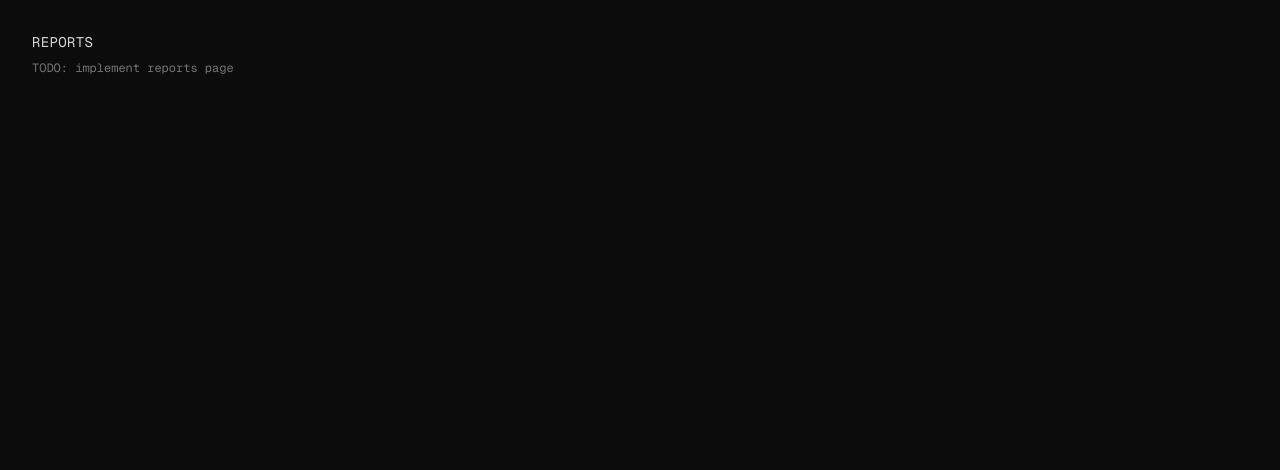
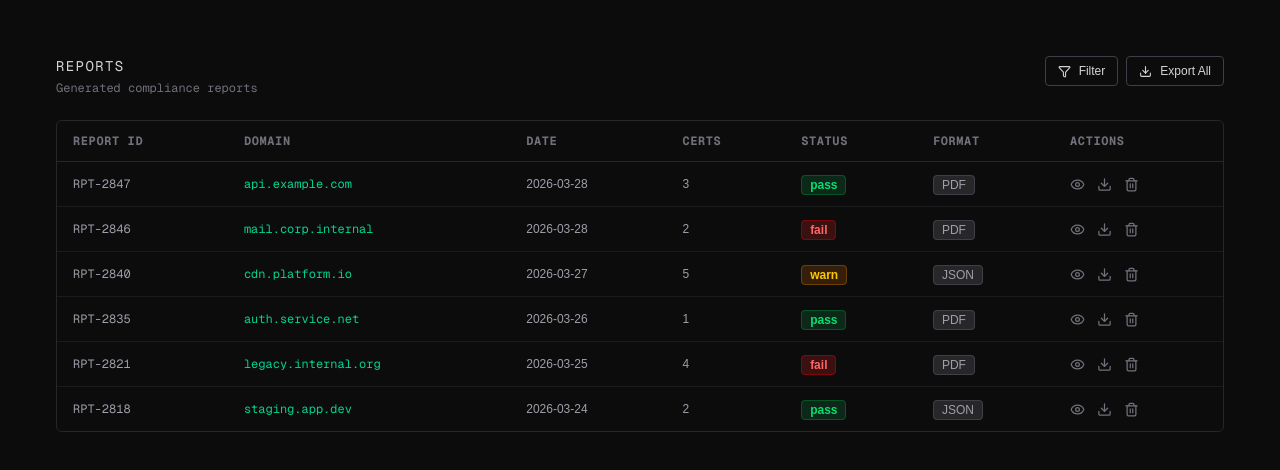
Before and after one commit to Crude-Palm-Oil/smelt-frontend, a Next.js app: page /main/reports in a window 1280 px wide. Shown: the top 470 px of the page. Built offline with nearby package versions, Linux system fonts and the light colour scheme.

Commit message:
finish early design for reports page

```diff
--- a/app/main/reports/page.tsx
+++ b/app/main/reports/page.tsx
@@ -1,12 +1,60 @@
-export default function reportsPage() {
+"use client"
+
+import { useState } from "react"
+import { mockReports } from "@/lib/MockData"
+import { ReportsTable } from "@/components/reports/ReportsTable"
+import { Report } from "@/types"
+import { Filter, Download } from "lucide-react"
+
+export default function ReportsPage() {
+  const [reports, setReports] = useState<Report[]>(mockReports)
+
+  const handleView = (report: Report) => {
+    console.log("View", report.id)
+    // TODO: open report preview or navigate to detail page
+  }
+
+  const handleDownload = (report: Report) => {
+    console.log("Download", report.id)
+    // TODO: call FastAPI GET /reports/{scan_id} and trigger download
+  }
+
+  const handleDelete = (report: Report) => {
+    setReports((prev) => prev.filter((r) => r.id !== report.id))
+    // TODO: call DELETE endpoint
+  }
+
   return (
-    <div>
-      <h1 className="text-sm font-mono text-neutral-300 uppercase tracking-wide">
-        reports
-      </h1>
-      <p className="text-xs font-mono text-neutral-500 mt-2">
-        TODO: implement reports page
-      </p>
+    <div className="p-6 space-y-6">
+      {/* Header */}
+      <div className="flex items-start justify-between">
+        <div>
+          <h1 className="text-sm font-mono text-zinc-300 tracking-widest uppercase">
+            Reports
+          </h1>
+          <p className="text-xs text-zinc-500 mt-1 font-mono">
+            Generated compliance reports
+          </p>
+        </div>
+        <div className="flex gap-2">
+          <button className="flex items-center gap-2 px-3 py-1.5 text-xs border border-zinc-700 text-zinc-300 rounded hover:bg-zinc-800 transition-colors">
+            <Filter size={13} />
+            Filter
+          </button>
+          <button className="flex items-center gap-2 px-3 py-1.5 text-xs border border-zinc-700 text-zinc-300 rounded hover:bg-zinc-800 transition-colors">
+            <Download size={13} />
+            Export All
+          </button>
+        </div>
+      </div>
+
+      {/* Table */}
+      <ReportsTable
+        reports={reports}
+        onView={handleView}
+        onDownload={handleDownload}
+        onDelete={handleDelete}
+      />
     </div>
-  );
+  )
 }
--- /dev/null
+++ b/components/reports/ReportsTable.tsx
@@ -0,0 +1,85 @@
+"use client"
+
+import { Report } from "@/types"
+import { Eye, Download, Trash2 } from "lucide-react"
+
+const statusStyles: Record<Report["status"], string> = {
+  pass: "bg-green-900/40 text-green-400 border border-green-700/50",
+  fail: "bg-red-900/40 text-red-400 border border-red-700/50",
+  warn: "bg-yellow-900/40 text-yellow-400 border border-yellow-700/50",
+}
+
+const formatStyles = "bg-zinc-800 text-zinc-400 border border-zinc-700 text-xs px-2 py-0.5 rounded"
+
+interface Props {
+  reports: Report[]
+  onView: (report: Report) => void
+  onDownload: (report: Report) => void
+  onDelete: (report: Report) => void
+}
+
+export function ReportsTable({ reports, onView, onDownload, onDelete }: Props) {
+  return (
+    <div className="rounded-md border border-zinc-800 overflow-hidden">
+      <table className="w-full text-sm">
+        <thead>
+          <tr className="border-b border-zinc-800">
+            {["REPORT ID", "DOMAIN", "DATE", "CERTS", "STATUS", "FORMAT", "ACTIONS"].map((h) => (
+              <th
+                key={h}
+                className="px-4 py-3 text-left text-xs font-mono text-zinc-500 tracking-wider"
+              >
+                {h}
+              </th>
+            ))}
+          </tr>
+        </thead>
+        <tbody>
+          {reports.map((report, i) => (
+            <tr
+              key={report.id}
+              className={`border-b border-zinc-800/60 hover:bg-zinc-800/30 transition-colors ${
+                i === reports.length - 1 ? "border-b-0" : ""
+              }`}
+            >
+              <td className="px-4 py-3 font-mono text-zinc-400 text-xs">{report.id}</td>
+              <td className="px-4 py-3 font-mono text-emerald-400 text-xs">{report.domain}</td>
+              <td className="px-4 py-3 text-zinc-400 text-xs">{report.date}</td>
+              <td className="px-4 py-3 text-zinc-400 text-xs">{report.certs}</td>
+              <td className="px-4 py-3">
+                <span className={`text-xs font-semibold px-2 py-0.5 rounded ${statusStyles[report.status]}`}>
+                  {report.status}
+                </span>
+              </td>
+              <td className="px-4 py-3">
+                <span className={formatStyles}>{report.format}</span>
+              </td>
+              <td className="px-4 py-3">
+                <div className="flex items-center gap-3">
+                  <button
+                    onClick={() => onView(report)}
+                    className="text-zinc-500 hover:text-zinc-200 transition-colors"
+                  >
+                    <Eye size={15} />
+                  </button>
+                  <button
+                    onClick={() => onDownload(report)}
+                    className="text-zinc-500 hover:text-zinc-200 transition-colors"
+                  >
+                    <Download size={15} />
+                  </button>
+                  <button
+                    onClick={() => onDelete(report)}
+                    className="text-zinc-500 hover:text-red-400 transition-colors"
+                  >
+                    <Trash2 size={15} />
+                  </button>
+                </div>
+              </td>
+            </tr>
+          ))}
+        </tbody>
+      </table>
+    </div>
+  )
+}
```
